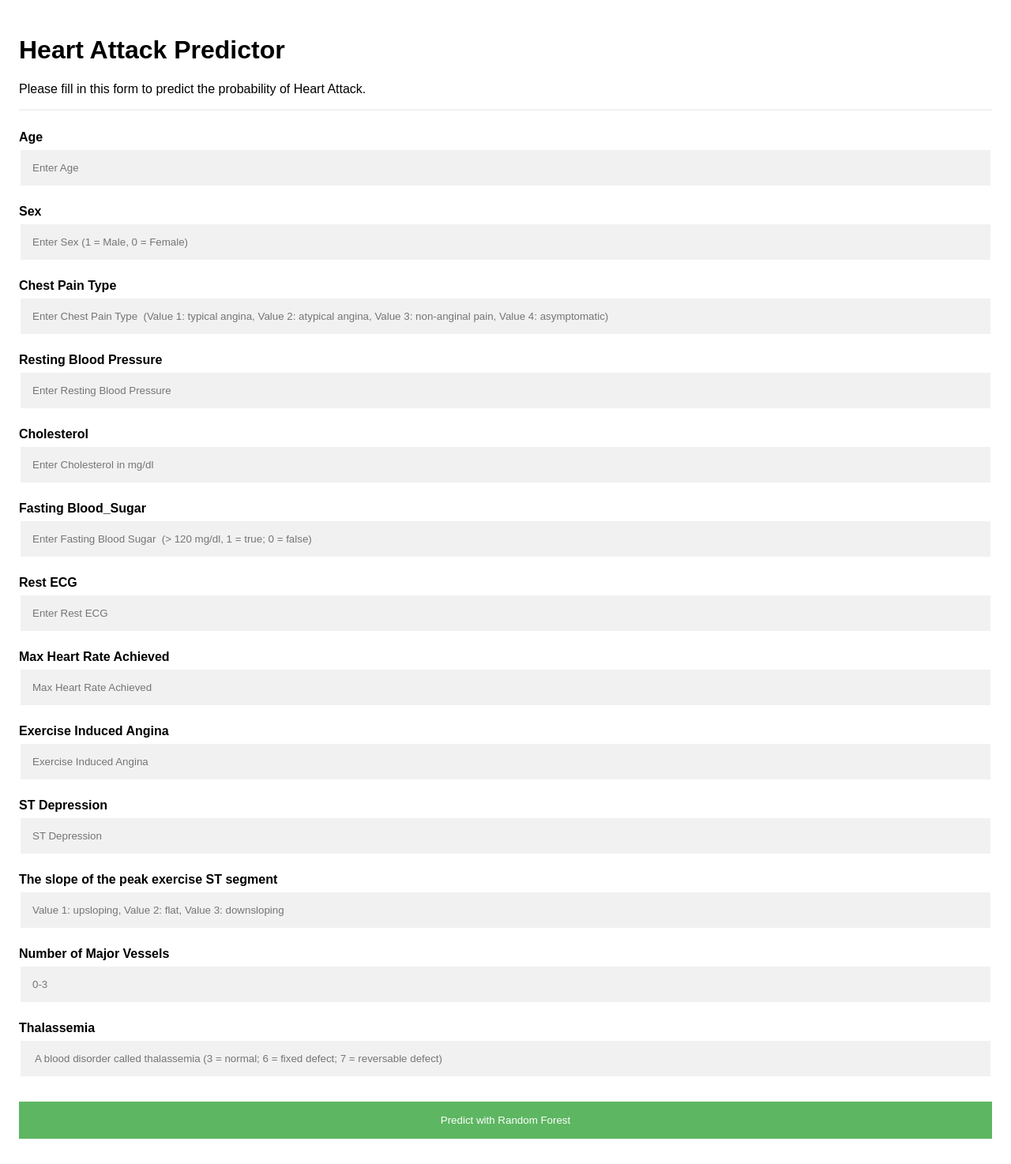
After one commit to bandanishanth/Heart-Attack-Detection, a Flask app: page /rf_form in a window 1280 px wide. The commit adds this page. Shown: the whole page at 79% size. Run offline with Flask 2, Linux system fonts and the light colour scheme; parts of the project's set-up code (start-up, migrations or seed data) failed here and were passed over.

Commit message:
Added Remaining POST Requests as well as forms
Signed-off-by: bandanishanth <bandanishanth@gmail.com>

```diff
--- a/app.py
+++ b/app.py
@@ -20,13 +20,37 @@ def hello():
 
 @app.route("/")
 def index():
-    return "Index Page"
+    return render_template('index.html', my_style="/static/styles/form_style.css")
 
 
-@app.route('/form')
-def form():
-    return render_template('form.html', my_style="/static/styles/form_style.css",
-                           my_script="/static/scripts/form_validate.js")
+@app.route("/knn_form")
+def knn_form():
+    return render_template('knn_form.html', my_style="/static/styles/form_style.css")
+
+
+@app.route("/gaussian_form")
+def gaussain_form():
+    return render_template('gaussian_form.html', my_style="/static/styles/form_style.css")
+
+
+@app.route("/logreg_form")
+def logreg_form():
+    return render_template('logreg_form.html', my_style="/static/styles/form_style.css")
+
+
+@app.route("/rf_form")
+def rf_form():
+    return render_template('rf_form.html', my_style="/static/styles/form_style.css")
+
+
+@app.route("/perceptron_form")
+def perceptron_form():
+    return render_template('perceptron_form.html', my_style="/static/styles/form_style.css")
+
+
+@app.route("/sgd_form")
+def sgd_form():
+    return render_template('sgd_form.html', my_style="/static/styles/form_style.css")
 
 
 @app.route("/gaussian_predict", methods=['POST'])
@@ -53,5 +77,53 @@ def knn_predict():
         return render_template('result.html', prediction="Yes")
 
 
+@app.route("/logreg_predict", methods=['POST'])
+def logreg_predict():
+    data = request.form.to_dict()
+    prediction = logreg_model.predict(pd.DataFrame.from_dict([data]))
+    print(prediction)
+    output = prediction[0]
+    if output == 0:
+        return render_template('result.html', prediction="No")
+    else:
+        return render_template('result.html', prediction="Yes")
+
+
+@app.route("/perceptron_predict", methods=['POST'])
+def perceptron_predict():
+    data = request.form.to_dict()
+    prediction = perceptron_model.predict(pd.DataFrame.from_dict([data]))
+    print(prediction)
+    output = prediction[0]
+    if output == 0:
+        return render_template('result.html', prediction="No")
+    else:
+        return render_template('result.html', prediction="Yes")
+
+
+@app.route("/rf_predict", methods=['POST'])
+def rf_predict():
+    data = request.form.to_dict()
+    prediction = rf_model.predict(pd.DataFrame.from_dict([data]))
+    print(prediction)
+    output = prediction[0]
+    if output == 0:
+        return render_template('result.html', prediction="No")
+    else:
+        return render_template('result.html', prediction="Yes")
+
+
+@app.route("/sgd_predict", methods=['POST'])
+def sgd_predict():
+    data = request.form.to_dict()
+    prediction = sgd_model.predict(pd.DataFrame.from_dict([data]))
+    print(prediction)
+    output = prediction[0]
+    if output == 0:
+        return render_template('result.html', prediction="No")
+    else:
+        return render_template('result.html', prediction="Yes")
+
+
 if __name__ == "__main__":
     app.run(debug=True)
--- /dev/null
+++ b/templates/rf_form.html
@@ -0,0 +1,64 @@
+<!DOCTYPE html>
+<html>
+<head>
+  <meta name="viewport" content="width=device-width, initial-scale=1">
+
+  <!-- <link rel="stylesheet" type="text/css" href="F:\ML App\app\static\styles\form_style.css">
+  <script type="text/javascript" src="F:\ML App\app\static\scripts\form_script.js"></script> -->
+
+  <link rel="stylesheet" type="text/css" href="{{ my_style }}">
+
+  <title>Heart Attack Prediction</title>
+</head>
+<body>
+  <form id="f" method="POST" action="http://127.0.0.1:5000/rf_predict">
+    <div class="container">
+      <h1>Heart Attack Predictor</h1>
+      <p>Please fill in this form to predict the probability of Heart Attack.</p>
+      <hr>
+      <label for="age"><b>Age</b></label>
+      <input type="text" placeholder="Enter Age" name="age" required>
+
+      <label for="sex"><b>Sex</b></label>
+      <input type="text" placeholder="Enter Sex (1 = Male, 0 = Female)" name="sex" required>
+
+      <label for="chest_pain_type"><b>Chest Pain Type</b></label>
+      <input type="text" placeholder="Enter Chest Pain Type  (Value 1: typical angina, Value 2: atypical angina, Value 3: non-anginal pain, Value 4: asymptomatic)" name="chest_pain_type" required>
+
+      <label for="resting_blood_pressure"><b>Resting Blood Pressure</b></label>
+      <input type="text" placeholder="Enter Resting Blood Pressure" name="resting_blood_pressure" required>
+
+      <label for="cholesterol"><b>Cholesterol</b></label>
+      <input type="text" placeholder="Enter Cholesterol in mg/dl" name="cholesterol" required>
+
+      <label for="fasting_blood_sugar"><b>Fasting Blood_Sugar</b></label>
+      <input type="text" placeholder="Enter Fasting Blood Sugar  (> 120 mg/dl, 1 = true; 0 = false)" name="fasting_blood_sugar" required>
+
+      <label for="rest_ecg"><b>Rest ECG</b></label>
+      <input type="text" placeholder="Enter Rest ECG" name="rest_ecg" required>
+
+      <label for="max_heart_rate_achieved"><b>Max Heart Rate Achieved</b></label>
+      <input type="text" placeholder="Max Heart Rate Achieved" name="max_heart_rate_achieved" required>
+
+      <label for="exercise_induced_angina"><b>Exercise Induced Angina</b></label>
+      <input type="text" placeholder="Exercise Induced Angina" name="exercise_induced_angina" required>
+
+      <label for="st_depression"><b>ST Depression</b></label>
+      <input type="text" placeholder="ST Depression" name="st_depression" required>
+
+      <label for="st_slope"><b>The slope of the peak exercise ST segment</b></label>
+      <input type="text" placeholder="Value 1: upsloping, Value 2: flat, Value 3: downsloping" name="st_slope" required>
+
+      <label for="num_major_vessels"><b>Number of Major Vessels</b></label>
+      <input type="text" placeholder="0-3" name="num_major_vessels" required>
+
+      <label for="thalassemia"><b>Thalassemia</b></label>
+      <input type="text" placeholder=" A blood disorder called thalassemia (3 = normal; 6 = fixed defect; 7 = reversable defect)" name="thalassemia" required>
+
+      <button type="submit" class="predictbtn">
+        Predict with Random Forest
+      </button>
+    </div>
+  </form>
+</body>
+</html>
```
Also changed, not shown: templates/gaussian_form.html (added, +64 -0 lines), templates/index.html (added, +40 -0 lines), templates/knn_form.html (renamed from templates/form.html, +3 -5 lines), templates/logreg_form.html (added, +64 -0 lines), templates/perceptron_form.html (added, +64 -0 lines), templates/sgd_form.html (added, +64 -0 lines).
